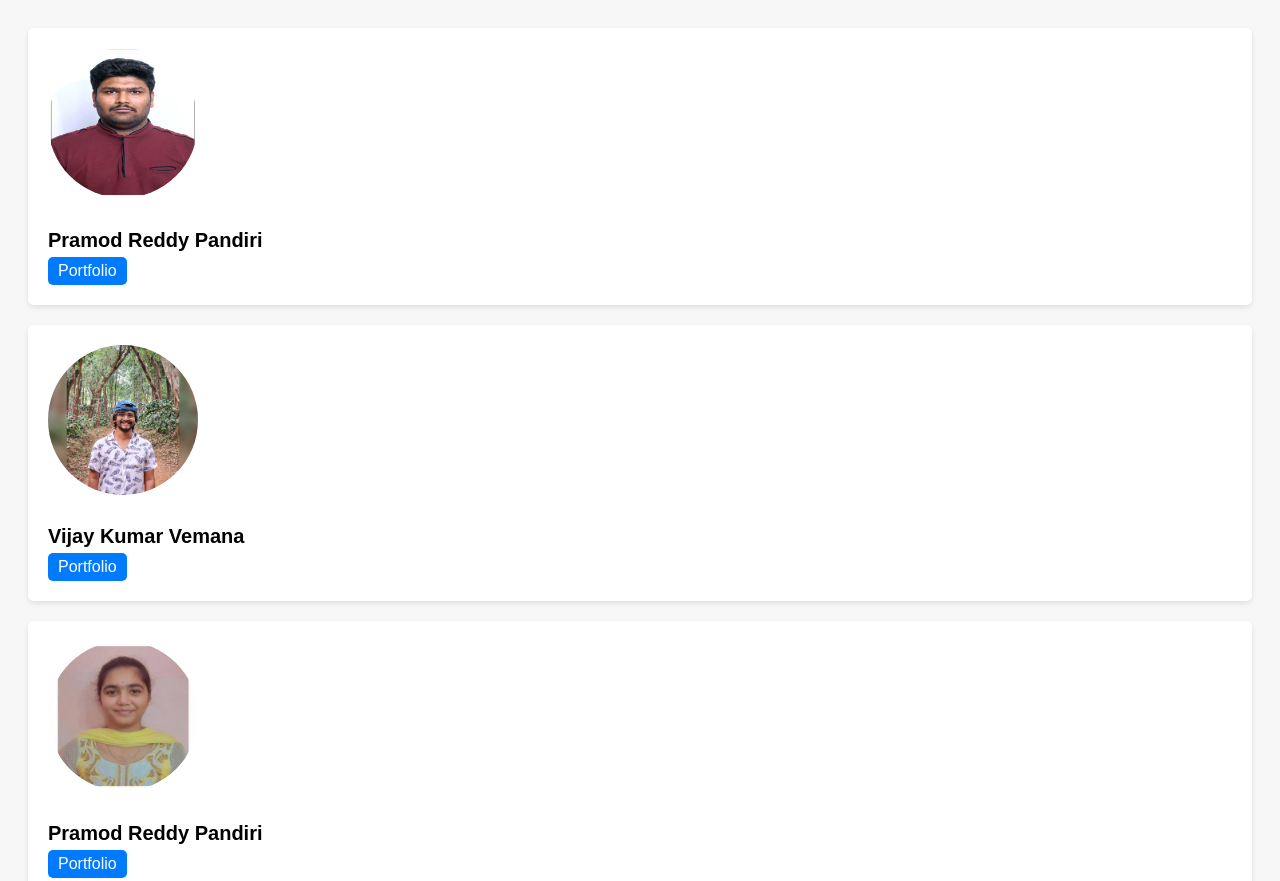
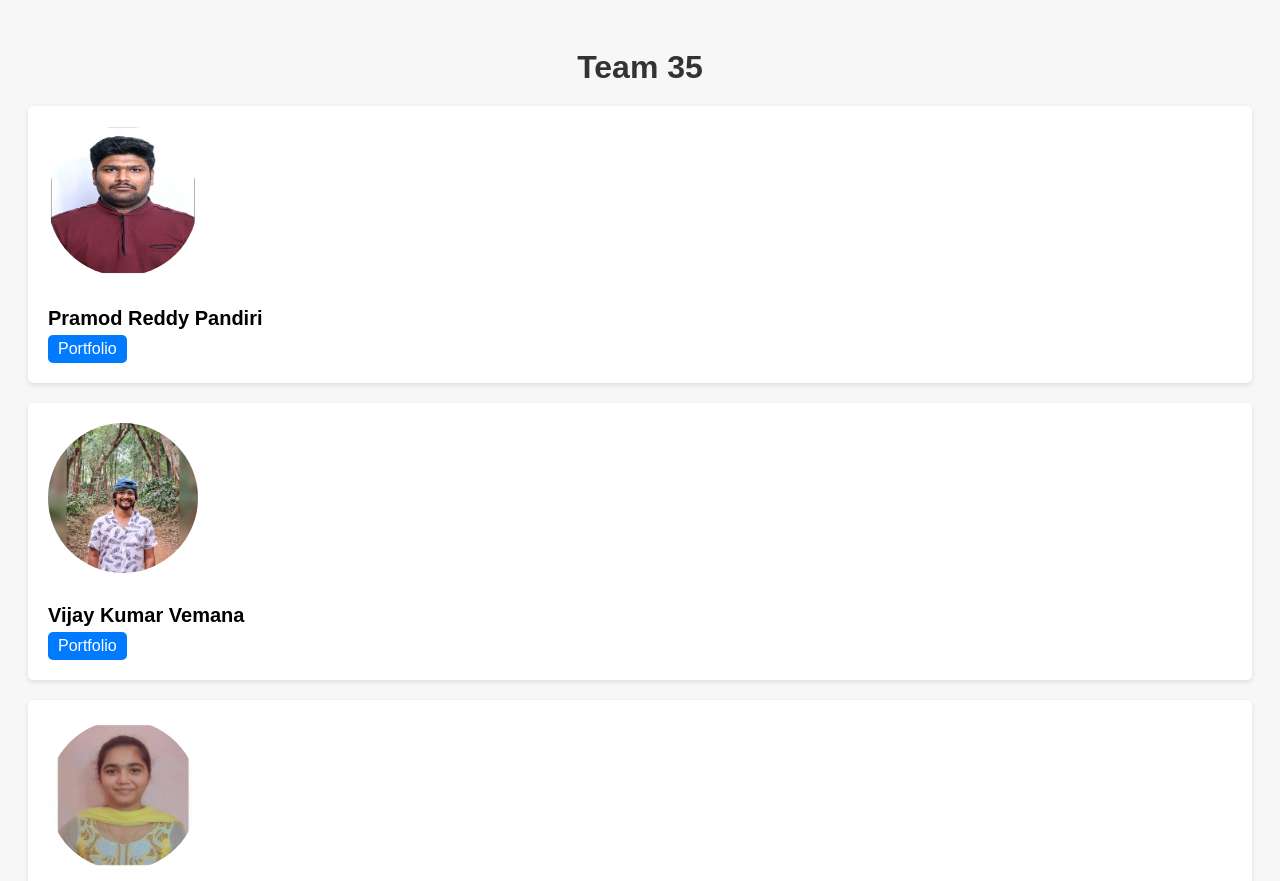
Before and after one commit to waph-team35/waph-team35.github.io, a plain HTML site: page index.html in a window 1280 px wide. Shown: the top 881 px of the page. Drawn offline with Linux system fonts and the light colour scheme; files whose address does not match are found by name.

Commit message:
team page

```diff
--- a/index.html
+++ b/index.html
@@ -47,10 +47,17 @@
 .team-member a:hover {
     background-color: #0056b3;
 }
+h1 {
+    font-size: 32px;
+    color: #333;
+    text-align: center;
+    margin-bottom: 20px;
+}
 
     </style>
 </head>
 <body>
+    <h1> Team 35 </h1>
     <div class="team-member">
         <img src="images//pandirpy_headshot.jpg" alt="Pramod Reddy Pandiri">
         <h2>Pramod Reddy Pandiri</h2>
```
